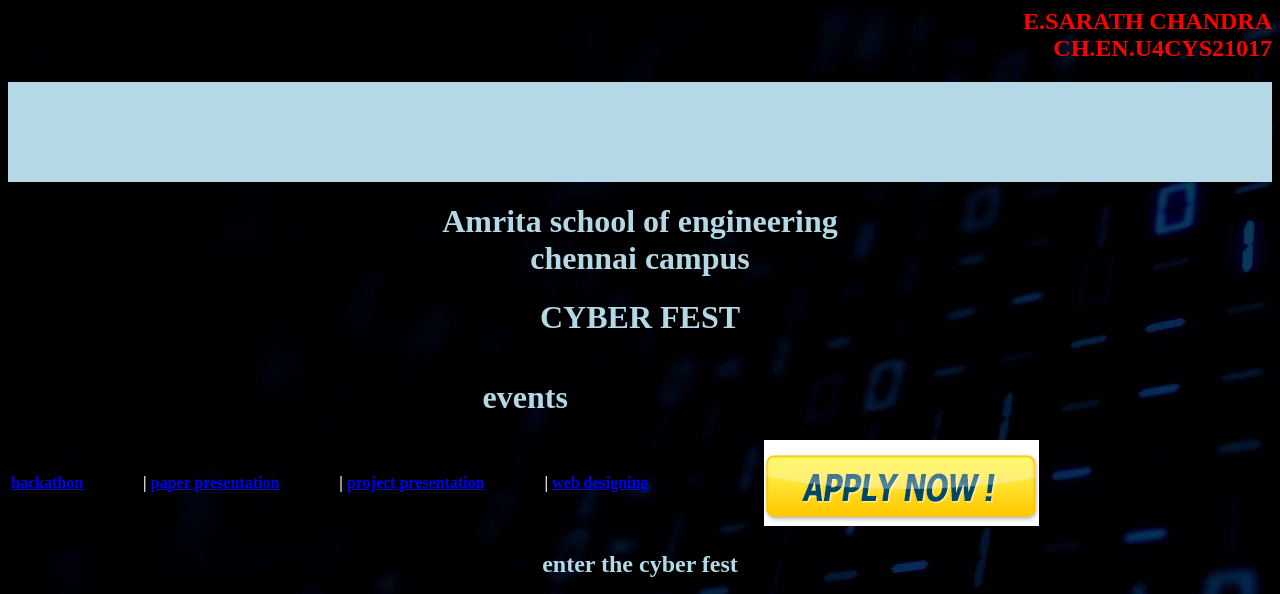
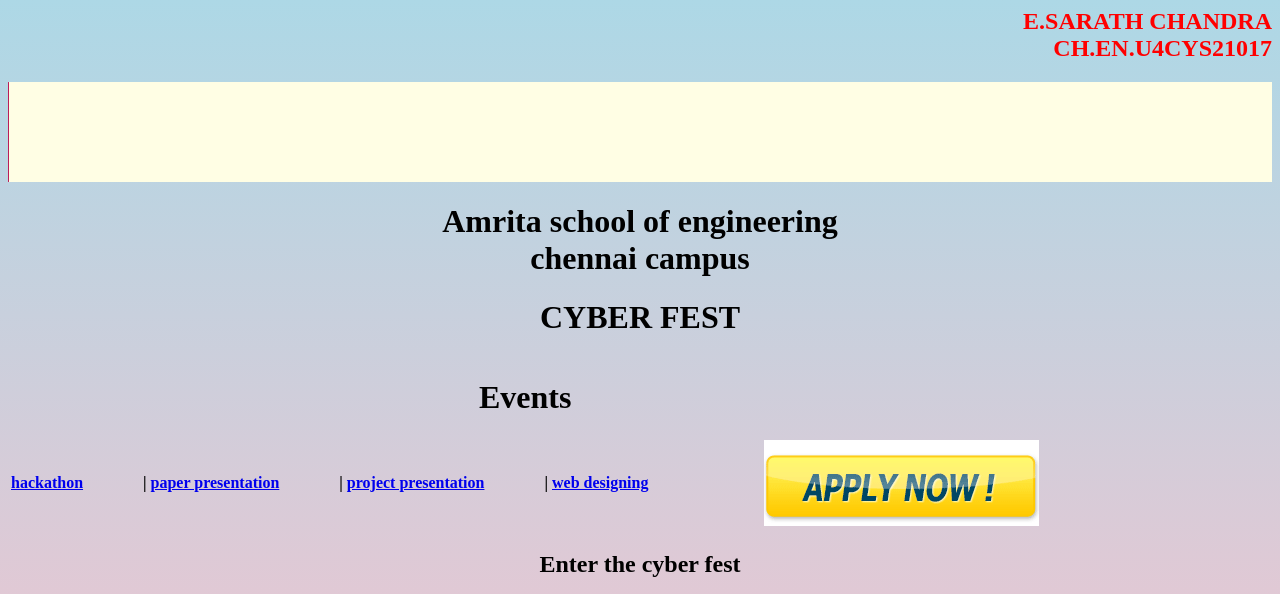
Before and after one commit to Sarathchandra1293/UID, a plain HTML site: page science/index.html in a window 1280 px wide. Shown: the top 594 px of the page. Drawn offline with Linux system fonts and the light colour scheme; grey boxes are pictures that could not be loaded.

Commit message:
Update index.html

```diff
--- a/science/index.html
+++ b/science/index.html
@@ -3,18 +3,18 @@
     <title> CYBER FEST </title>
   </head>
 
-   <body background="bg_img_form.jpg" text="#ffffff">
+   <body style="background: linear-gradient(lightblue,pink);">
 
       <header>
        <h2 align="right" style="color : red"> E.SARATH CHANDRA <br> CH.EN.U4CYS21017</br> </h2>
-        <marquee bgcolor="#b4d8e5" direction="right"><img src="logo.jpg" height="100" width="150"></marquee>
+        <marquee bgcolor="#FFFEE4" direction="right"><img src="logo.jpg" height="100" width="150"></marquee>
       </header>
-          <h1 align="center" style="color : #b4d8e5"> Amrita school of engineering<br>chennai campus </br><h1>
+          <h1 align="center" > Amrita school of engineering<br>chennai campus </br><h1>
 
-           <h1 align="center" style="color : #b4d8e5"> CYBER FEST<h1>
+           <h1 align="center" > CYBER FEST<h1>
 
       <table>
-         <caption> <h1 style="color : #b4d8e5" >events </h1></caption>
+         <caption> <h1  >Events </h1></caption>
  <tr>
     <th> <a href="hackathon.html" target="new">  hackathon </a> </th>
 	 <th> &nbsp;&nbsp;&nbsp;&nbsp;&nbsp;&nbsp;&nbsp;&nbsp;&nbsp;&nbsp;&nbsp;&nbsp;&nbsp;</th>
@@ -29,7 +29,7 @@
 
 </tr>
 </table>
-<h2 align="center" style="color : #b4d8e5"> enter the cyber fest</h2>
+<h2 align="center" > Enter the cyber fest</h2>
 <center>
  <video controls width="520" height="340" >
   <source src="enter-the-cyber-fest.mp4" type="video/mp4" align="right">
```
